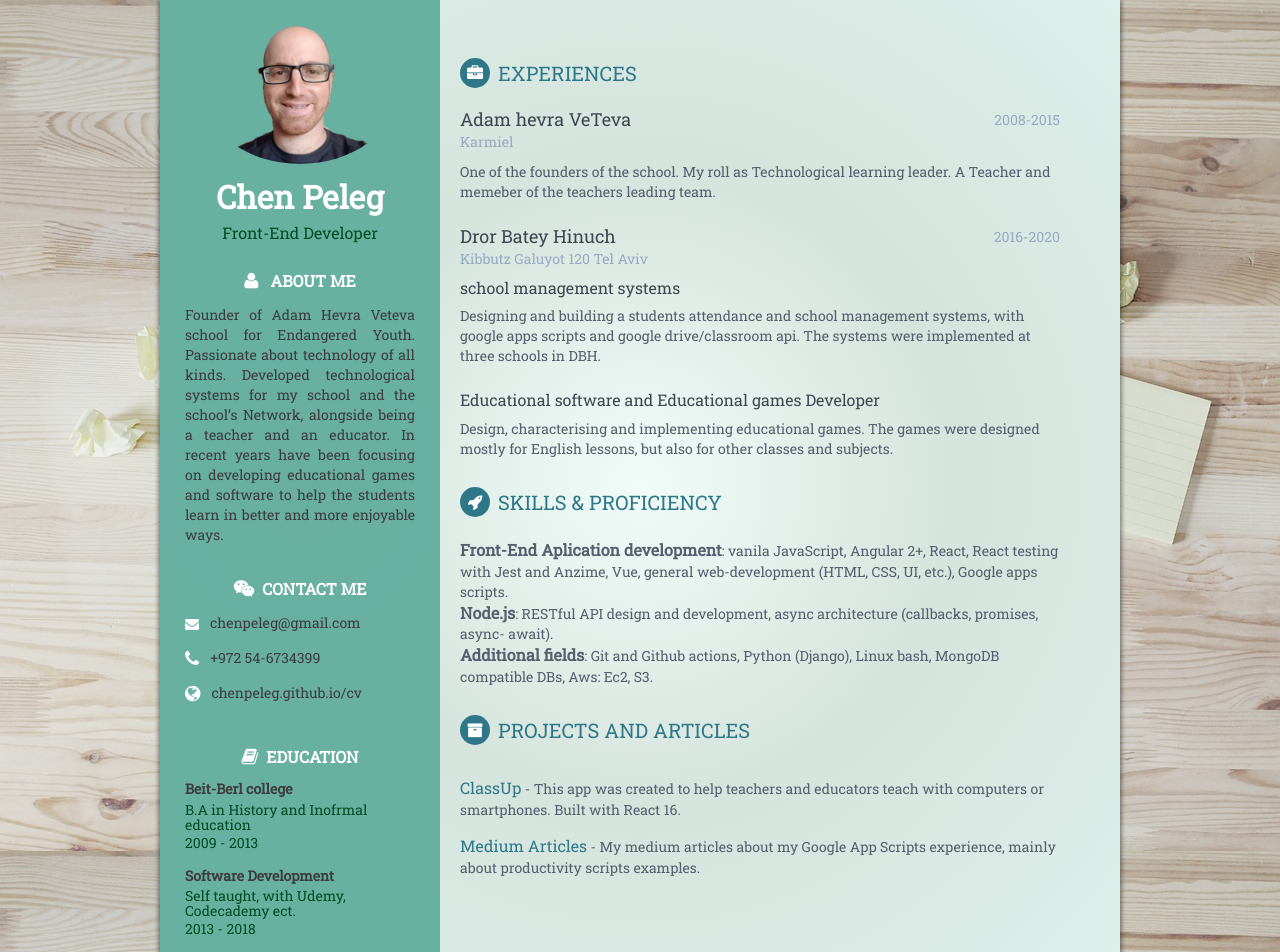
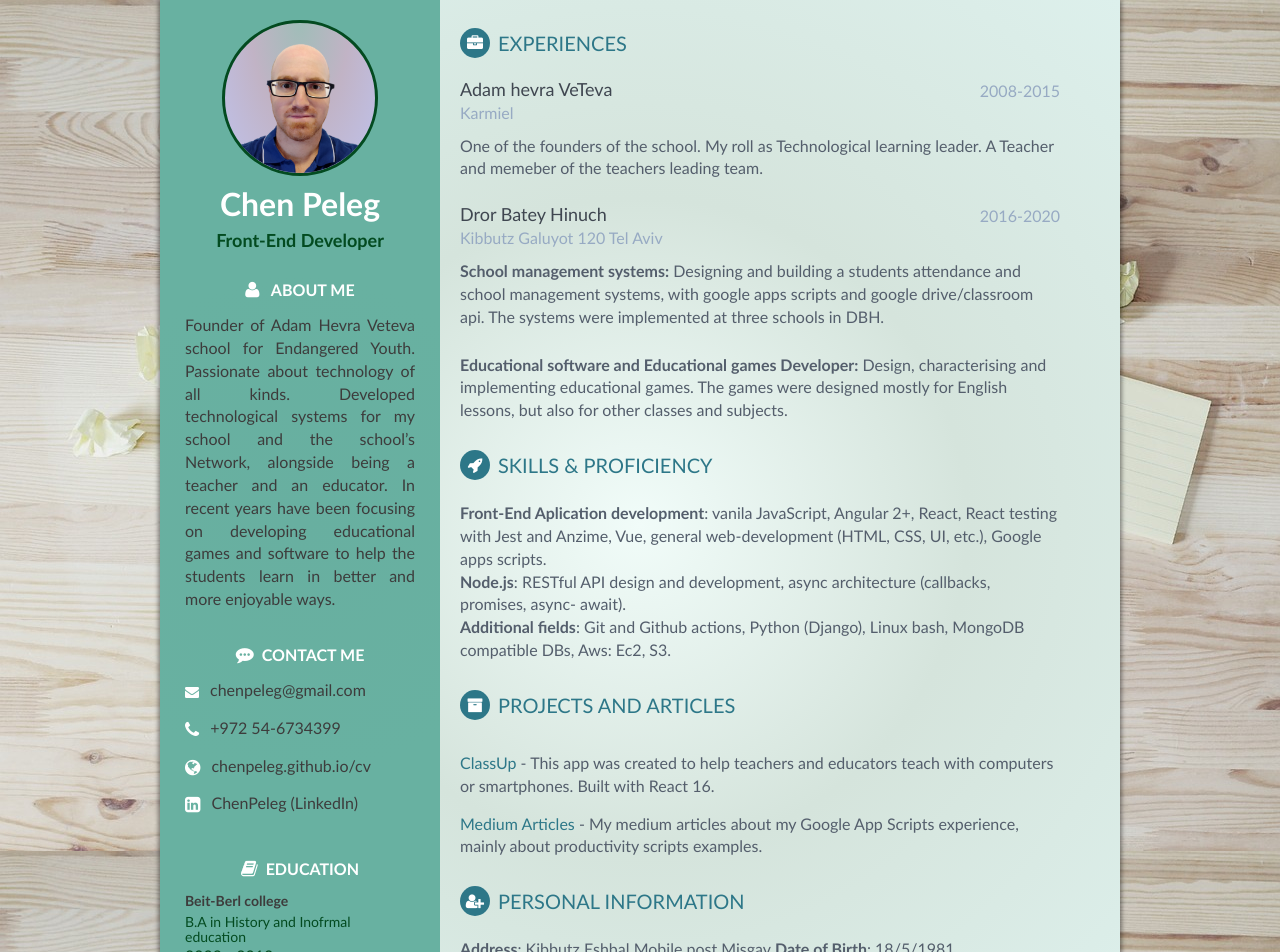
Before and after one commit to ChenPeleg/cv, a React (Create React App) app: page / in a window 1280 px wide. Shown: the top 952 px of the page. Built offline with nearby package versions, Linux system fonts and the light colour scheme.

Commit message:
new profile photo, presonal info component

```diff
--- a/public/assets/css/styles.css
+++ b/public/assets/css/styles.css
@@ -12,14 +12,15 @@
 }
 
 body {
-  font-family: 'Roboto-slabs', sans-serif;
+  font-family: 'Calibri', sans-serif;
   color: #545E6C;
   background: #f5f5f5;
   background-image: url("../images/office-space.jpg");
   background-repeat: no-repeat;
   background-size: cover;
   background-attachment: fixed;
-  font-size: 14px;
+  font-size: 16px;
+  font-weight: 500;
   padding: 30px;
   -webkit-font-smoothing: antialiased;
   -moz-osx-font-smoothing: grayscale;
@@ -80,6 +81,14 @@ p {
   text-align: center;
   color: #fff;
 }
+.sidebar-wrapper .profile-image {
+  width:65% ;
+  border-radius: 50% 50%;
+  background-color: darkcyan;
+  background: radial-gradient(ellipse at top ,rgb(160, 189, 184) 0%, rgb(193, 179, 197) 46%,	rgb(191, 194, 236) 100%);
+  border: var(--main-text-medium) 3px solid;
+  margin-bottom: 10px;
+}
 .sidebar-wrapper .name {
   font-size: 32px;
   font-weight: 900;
@@ -88,8 +97,8 @@ p {
 }
 .sidebar-wrapper .tagline {
   color: var(--main-text-medium);
-  font-size: 16px;
-  font-weight: 400;
+  font-size: 18px;
+  font-weight: 700;
   margin-top: 0;
   margin-bottom: 0;
 }
@@ -184,6 +193,7 @@ p {
   background: radial-gradient(circle,rgb(241, 252, 249) 0%, rgb(213, 228, 220) 46%,	rgb(221, 240, 236) 100%);
   padding: 60px;
   padding-left: 300px;
+  padding-top: 30px;
 }
 .main-wrapper .section-title {
   text-transform: uppercase;
@@ -233,13 +243,7 @@ p {
   margin-bottom: 0;
   font-weight: 500;
 }
-.main-wrapper .job-title {
-  color: #3F4650;
-  font-size: 16px;
-  margin-top: 0;
-  margin-bottom:  10px;
-  font-weight: 500;
-}
+
 .main-wrapper .time {
   position: absolute;
   right: 0;
@@ -257,10 +261,14 @@ p {
   margin-bottom: 5px;
 }
 .main-wrapper .technology-title {
-
   font-size: 16px;
   font-weight: bold;
-
+  margin-top: 0;
+  margin-bottom: 5px;
+}
+.main-wrapper .job-title {
+  font-size: 16px;
+  font-weight: bold;
   margin-top: 0;
   margin-bottom: 5px;
 }
--- a/public/index.html
+++ b/public/index.html
@@ -6,12 +6,12 @@
   <!--<![endif]-->
 
   <head>
-    <title>Responsive Resume/CV Template for Developers</title>
+    <title>Chen Peleg CV</title>
     <!-- Meta -->
     <meta charset="utf-8">
     <meta http-equiv="X-UA-Compatible" content="IE=edge">
     <meta name="viewport" content="width=device-width, initial-scale=1.0">
-    <meta name="description" content="Responsive HTML5 Resume/CV Template for Developers">
+    <meta name="description" content="Chen Peleg CV">
     <meta name="author" content="Xiaoying Riley at 3rd Wave Media">
     <link rel="shortcut icon" href="favicon.ico">
     <link
--- a/src/App.js
+++ b/src/App.js
@@ -1,86 +1,18 @@
 import React, { Component } from 'react';
-
 import info from './info.json';
 import Experience from "./components/Experience";
-// import Interests from "./Interets";
 import Projects from "./components/Projects";
-import Skill from "./components/Skill";
-import Language from "./components/Language";
 import Education from "./components/Education";
 import Technologies from "./components/Technologies";
+import PersonalInfo from "./components/PersonalInfo";
+// import Interests from "./Interets";
+// import Skill from "./components/Skill";
+// import Language from "./components/Language";
 
 class App extends Component {
     constructor(props) {
         super(props);
-        this.state = {
-            info: {
-                "technology": [
-                    {
-                        "TechName": "Tech1",
-                        "TechExplanation": "Android Studio'da Hurriyet API kullandığım projedir.Projenin içerisinde Hurriyet API kullanımına ulaşabilirsiniz."
-                    }],
-                "Experiences": [
-                    {
-                        "title": "",
-                        "location": "",
-                        "date": "",
-                        "explanation": ""
-                    }
-                ],
-                "Projects": [
-                    {
-                        "projectName": "",
-                        "url": "",
-                        "explanation": ""
-                    }
-                ],
-                "Skills": [
-                    {
-                        "skill": "C",
-                        "percent": "60%"
-                    },
-                    {
-                        "skill": "Java",
-                        "percent": "60%"
-                    },
-                    {
-                        "skill": "Python",
-                        "percent": "50%"
-                    },
-                    {
-                        "skill": "JavaScript",
-                        "percent": "40%"
-                    },
-                    {
-                        "skill": "Django",
-                        "percent": "30%"
-                    },
-                    {
-                        "skill": "MVC",
-                        "percent": "20%"
-                    }
-                ],
-
-                "Education": [
-                    {
-                        "title": "Science-Mathematics",
-                        "content": "Tire Kutsan Anatolian High School",
-                        "date": "2009 - 2013"
-                    }
-                ],
-
-                "Languages": [
-                    {
-                        "language": "Turkish",
-                        "level": "Native"
-                    }
-                ],
-
-                "Interests": [
-                    { "hobi": "Travelling" }
-                ]
-            }
-        };
+        this.state = { info: info }
     }
     componentDidMount() {
 
@@ -94,8 +26,8 @@ class App extends Component {
             <div className="wrapper">
                 <div className="sidebar-wrapper">
                     <div className="profile-container">
-                        <img className="profile" src={this.state.info.image} alt=""
-                            width="80%" style={{ borderRadius: "50% 50%" }} />
+                        <img className="profile" src={this.state.info.image} alt="Chen Peleg imag"
+                            class="profile-image" />
                         <h1 className="name"> {this.state.info.name} </h1>
                         <h3 className="tagline">Front-End Developer</h3>
                     </div>
@@ -105,11 +37,12 @@ class App extends Component {
                     </div>
 
                     <div className="contact-container container-block">
-                        <h2 className="container-block-title"><i className="fa fa-wechat"></i>Contact Me</h2>
+                        <h2 className="container-block-title"><i className="fa fa-commenting"></i>Contact Me</h2>
                         <ul className="list-unstyled contact-list">
                             <li className="email"><i className="fa fa-envelope"></i><a href={"mailto:" + this.state.info.email}>{this.state.info.email}</a></li>
                             <li className="phone"><i className="fa fa-phone"></i><a href={this.state.info.phone}>{this.state.info.phone}</a></li>
-                            <li className="website"><i className="fa fa-globe"></i><a href={this.state.info.website} target="_blank">{this.state.info.website}</a></li>
+                            <li className="website"><i className="fa fa-globe"></i><a href={this.state.info.website} target="_blank" rel="noopener noreferrer">{this.state.info.website}</a></li>
+                            <li className="website"><i className="fa  fa-linkedin-square"></i><a href={this.state.info.linkedin} target="_blank" rel="noopener noreferrer">{this.state.info.linkedinName} (LinkedIn)</a></li>
 
                         </ul>
                     </div>
@@ -120,12 +53,12 @@ class App extends Component {
                     </div>
 
 
-                    <div className="languages-container container-block">
+                    {/* <div className="languages-container container-block">
                         <h2 className="container-block-title"><i className="fa fa-cubes"></i>Languages</h2>
                         <ul className="list-unstyled interests-list">
                             {this.state.info.Languages.map((item, key) => <Language item={item} key={key} />)}
                         </ul>
-                    </div>
+                    </div> */}
 
 
                 </div>
@@ -133,12 +66,6 @@ class App extends Component {
                 <div className="main-wrapper">
 
 
-                    {/* <section className="section summary-section">
-                        <h2 className="section-title"><i className="fa fa-user"></i>Career Profile</h2>
-                        <div className="summary">
-                            <p>{this.state.info.Career}</p>
-                        </div>
-                    </section> */}
 
                     <section className="section experiences-section">
                         <h2 className="section-title"><i className="fa fa-briefcase"></i>Experiences</h2>
@@ -164,6 +91,14 @@ class App extends Component {
                         {this.state.info.Projects.map((item, key) => <Projects item={item} key={key} />)}
                     </section>
 
+                    <section className="section info-section">
+                        <h2 className="section-title"><i className="fa fa-user-plus"></i>Personal information</h2>
+                        <div className="intro">
+                            <p>{this.state.info.ProjectDescription}</p>
+                        </div>
+                        {this.state.info.personalInfo.map((item, key) => <PersonalInfo item={item} key={key} />)}
+                    </section>
+
 
 
                 </div>
--- a/src/components/Experience.jsx
+++ b/src/components/Experience.jsx
@@ -3,7 +3,7 @@ import React, { Component } from 'react';
 
 class Experience extends Component {
   render() {
-    console.log(this.props.item.date)
+
     return (
       <div className="item">
         <div className="meta">
@@ -13,9 +13,9 @@ class Experience extends Component {
           </div> : null}
           <div className="company">{this.props.item.location}</div>
         </div>
-        <h4 className=" job-title">{this.props.item.subtitle}</h4>
+        <span className="job-title">{this.props.item.subtitle ? this.props.item.subtitle + ":" : null}</span> {this.props.item.explanation}
         <div className="details">
-          {this.props.item.explanation}
+
         </div>
       </div>
 
--- /dev/null
+++ b/src/components/PersonalInfo.jsx
@@ -0,0 +1,16 @@
+import React, { Component } from 'react';
+
+
+class PersonalInfo extends Component {
+  render() {
+
+    return (
+      <span className="item">
+        <span className="technology-title"> {this.props.item.title}</span>: <span className="project-tagline">{this.props.item.content}</span>
+      </span>
+    );
+
+  }
+}
+
+export default PersonalInfo;
--- a/src/components/Projects.jsx
+++ b/src/components/Projects.jsx
@@ -5,7 +5,7 @@ class Projects extends Component {
   render() {
     return (
       <div className="item">
-        <span className="project-title"><a href={this.props.item.url} target="_blank">{this.props.item.projectName}</a></span> - <span className="project-tagline">{this.props.item.explanation}</span>
+        <span className="project-title"><a href={this.props.item.url} target="_blank" rel="noopener noreferrer">{this.props.item.projectName}</a></span> - <span className="project-tagline">{this.props.item.explanation}</span>
       </div>
     );
 
--- a/src/info.json
+++ b/src/info.json
@@ -4,6 +4,8 @@
     "email": "chenpeleg@gmail.com",
     "phone": "+972 54-6734399",
     "website": "chenpeleg.github.io/cv",
+    "linkedin": "https://www.linkedin.com/in/chen-peleg-03915b1a1/",
+    "linkedinName": "ChenPeleg",
     "aboutMe": "Founder of Adam Hevra Veteva school for Endangered Youth. Passionate about technology of all kinds.  Developed technological systems for my school and the school’s Network, alongside being a teacher and an educator. In recent years have been focusing on developing educational games and software to help the students learn in better and more enjoyable ways. ",
     "Experiences": [
         {
@@ -15,7 +17,7 @@
         },
         {
             "title": "Dror Batey Hinuch",
-            "subtitle": "school management systems",
+            "subtitle": "School management systems",
             "location": "Kibbutz Galuyot 120 Tel Aviv",
             "date": "2016-2020",
             "explanation": "Designing and building a students attendance and school management systems, with google apps scripts and google drive/classroom api. The systems were implemented at three schools in DBH."
@@ -120,5 +122,15 @@
         {
             "hobi": "Vacation"
         }
+    ],
+    "personalInfo": [
+        {
+            "title": "Address",
+            "content": "Kibbutz Eshbal Mobile post Misgav"
+        },
+        {
+            "title": "Date of Birth",
+            "content": "18/5/1981"
+        }
     ]
 }
```
Also changed, not shown: public/assets/images/profile.png, public/assets/images/profile1.png (deleted).
